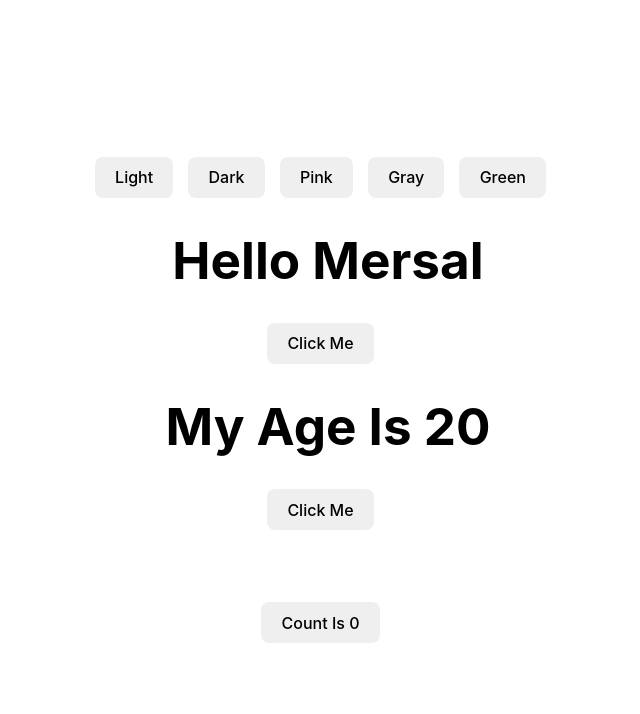
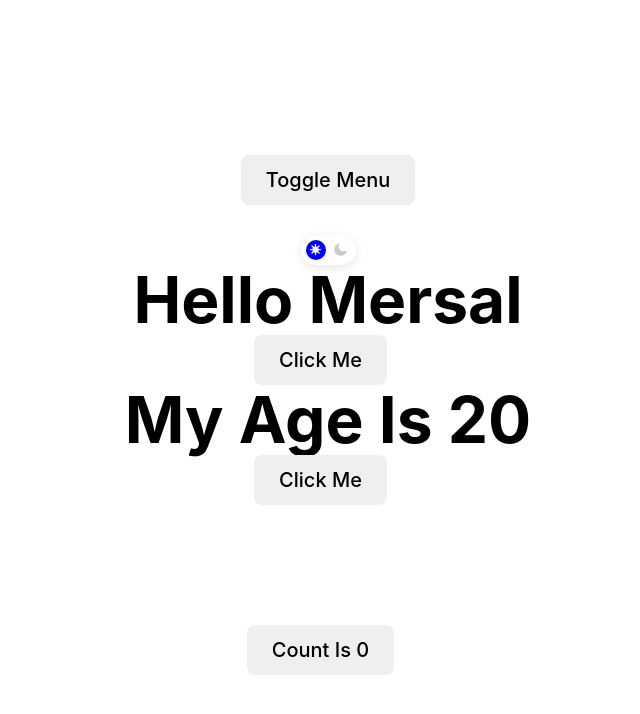
Before and after one commit to MersalHussin/React-Level2, a React (Vite) app: page / in a window 1280 px wide. Shown: the top 714 px of the page, without its empty margins (312-952 px from the left). Built offline with nearby package versions, Linux system fonts and the light colour scheme.

Commit message:
Upload Files

```diff
--- /dev/null
+++ b/components/Toggle.jsx
@@ -0,0 +1,66 @@
+import React from 'react';
+import "./toggle.css"
+
+const Toggle = (props) => {
+  return (
+<>
+  <svg display="none">
+    <symbol id="light" viewBox="0 0 24 24">
+      <g stroke="currentColor" strokeWidth={2} strokeLinecap="round">
+        <line x1={12} y1={17} x2={12} y2={20} transform="rotate(0,12,12)" />
+        <line x1={12} y1={17} x2={12} y2={20} transform="rotate(45,12,12)" />
+        <line x1={12} y1={17} x2={12} y2={20} transform="rotate(90,12,12)" />
+        <line x1={12} y1={17} x2={12} y2={20} transform="rotate(135,12,12)" />
+        <line x1={12} y1={17} x2={12} y2={20} transform="rotate(180,12,12)" />
+        <line x1={12} y1={17} x2={12} y2={20} transform="rotate(225,12,12)" />
+        <line x1={12} y1={17} x2={12} y2={20} transform="rotate(270,12,12)" />
+        <line x1={12} y1={17} x2={12} y2={20} transform="rotate(315,12,12)" />
+      </g>
+      <circle fill="currentColor" cx={12} cy={12} r={5} />
+    </symbol>
+    <symbol id="dark" viewBox="0 0 24 24">
+      <path
+        fill="currentColor"
+        d="M15.1,14.9c-3-0.5-5.5-3-6-6C8.8,7.1,9.1,5.4,9.9,4c0.4-0.8-0.4-1.7-1.2-1.4C4.6,4,1.8,7.9,2,12.5c0.2,5.1,4.4,9.3,9.5,9.5c4.5,0.2,8.5-2.6,9.9-6.6c0.3-0.8-0.6-1.7-1.4-1.2C18.6,14.9,16.9,15.2,15.1,14.9z"
+      />
+    </symbol>
+  </svg>
+  <label className="switch" onChange={props.func}>
+    <input
+      className="switch__input"
+      type="checkbox"
+      role="switch"
+      name="dark"
+    />
+    <svg className="switch__icon" width="24px" height="24px" aria-hidden="true">
+      <use href="#light" />
+    </svg>
+    <svg className="switch__icon" width="24px" height="24px" aria-hidden="true">
+      <use href="#dark" />
+    </svg>
+    <span className="switch__inner" />
+    <span className="switch__inner-icons">
+      <svg
+        className="switch__icon"
+        width="24px"
+        height="24px"
+        aria-hidden="true"
+      >
+        <use href="#light" />
+      </svg>
+      <svg
+        className="switch__icon"
+        width="24px"
+        height="24px"
+        aria-hidden="true"
+      >
+        <use href="#dark" />
+      </svg>
+    </span>
+    <span className="switch__sr">Dark Mode</span>
+  </label>
+</>
+  );
+}
+
+export default Toggle;
--- /dev/null
+++ b/components/toggle.css
@@ -0,0 +1,141 @@
+* {
+	border: 0;
+	box-sizing: border-box;
+	margin: 0;
+	padding: 0;
+}
+:root {
+	--hue: 223;
+	--primary: blue;
+	--trans-dur: 0.6s;
+	--trans-timing: cubic-bezier(0.65,0,0.35,1);
+	font-size: 20px;
+}
+/* body, */
+input {
+	font: 1em/1.5 sans-serif;
+}
+/* body {
+	background-color: hsl(var(--hue),10%,90%);
+	color: hsl(var(--hue),10%,10%);
+	display: flex;
+	height: 100vh;
+	transition:
+		background-color var(--trans-dur),
+		color var(--trans-dur);
+} */
+/* body:has(.switch__input:checked) {
+	background-color: hsl(var(--hue),10%,20%);
+	color: hsl(var(--hue),10%,90%);
+} */
+.switch,
+.switch__input {
+	display: block;
+	-webkit-tap-highlight-color: transparent;
+}
+.switch {
+	/* margin: auto; */
+	position: relative;
+	-webkit-user-select: none;
+	-moz-user-select: none;
+	user-select: none;
+}
+.switch__icon {
+	color: hsla(var(--hue),10%,80%);
+	pointer-events: none;
+	position: absolute;
+	top: 0.375em;
+	left: 0.375em;
+	width: 0.75em;
+	height: 0.75em;
+	transition:
+		color var(--trans-dur),
+		transform var(--trans-dur) var(--trans-timing);
+}
+.switch__icon:nth-of-type(2) {
+	right: 0.375em;
+	left: auto;
+}
+.switch__inner,
+.switch__inner-icons {
+	border-radius: 0.5em;
+	display: block;
+	overflow: hidden;
+	position: absolute;
+	top: 0.25em;
+	left: 0.25em;
+	width: 2.25em;
+	height: 1em;
+}
+.switch__inner:before,
+.switch__inner-icons {
+	transition: transform var(--trans-dur) var(--trans-timing);
+	transform: translateX(-1.25em);
+}
+.switch__inner:before {
+	background-color: var(--primary);
+	border-radius: inherit;
+	content: "";
+	display: block;
+	width: 100%;
+	height: 100%;
+}
+.switch__inner-icons {
+	pointer-events: none;
+}
+.switch__inner-icons .switch__icon {
+	color: hsl(0,0%,100%);
+	top: 0.125em;
+	left: 0.125em;
+	transform: translateX(1.25em);
+}
+.switch__inner-icons .switch__icon:nth-child(2) {
+	right: 0.125em;
+	left: auto;
+}
+.switch__input {
+	background-color: hsl(0,0%,100%);
+	border-radius: 0.75em;
+	box-shadow:
+		0 0 0 0.0625em hsla(var(--hue),90%,50%,0),
+		0 0.125em 0.5em hsla(var(--hue),10%,10%,0.1);
+	outline: transparent;
+	width: 2.75em;
+	height: 1.5em;
+	-webkit-appearance: none;
+	appearance: none;
+	transition:
+		background-color var(--trans-dur),
+		box-shadow var(--trans-dur);
+}
+.switch__input:checked {
+	background-color: hsl(var(--hue),10%,10%);
+}
+.switch__input:checked ~ .switch__icon {
+	color: hsla(var(--hue),10%,40%);
+}
+.switch__input:checked ~ .switch__inner:before,
+.switch__input:checked ~ .switch__inner-icons {
+	transform: translateX(1.25em);
+}
+.switch__input:not(:checked) ~ .switch__icon:first-of-type,
+.switch__input:checked ~ .switch__icon:nth-of-type(2) {
+	transform: rotate(360deg);
+}
+.switch__input:checked ~ .switch__inner-icons .switch__icon:first-of-type {
+	transform: translateX(-1.25em) rotate(-360deg);
+}
+.switch__input:checked ~ .switch__inner-icons .switch__icon:nth-of-type(2) {
+	transform: translateX(-1.25em) rotate(360deg);
+}
+.switch__input:focus-visible {
+	box-shadow:
+		0 0 0 0.0625em hsla(var(--hue),90%,50%,1),
+		0 0.125em 0.5em hsla(var(--hue),10%,10%,0.1);
+}
+.switch__sr {
+	overflow: hidden;
+	position: absolute;
+	width: 1px;
+	height: 1px;
+}
--- a/src/App.jsx
+++ b/src/App.jsx
@@ -3,12 +3,14 @@
 import viteLogo from '/vite.svg'
 import './App.css'
 import './mood.css'
+import Toggle from '../components/Toggle'
 
 function App() {
   const [name , setName] = useState("Mersal")
   const [age , setAge] = useState(20)
   const [count , setCount] = useState(0)
   const [mood , setMood] = useState("light")
+  const [toggle , settoggle] = useState("")
 
   const nameChange = () => {
   if (name == "Mersal" ){
@@ -17,20 +19,29 @@
     setName("Mersal")
   }
 }
-
-
+/*
+  -------------------------
+  --Toggle Menu Condation--
+  -------------------------
+*/
+const toggleFun = () => {
+  (toggle == "") ? settoggle("dark")  : settoggle("")
+}
 
   const counter = () => {
     setCount(count+1);
   }
   return (
-    <div className={`App ${mood}`}>
-      <div className='buttons'>
+    <div className={`App ${toggle}`}>
+        <button  style={{margin:30}} onClick={toggleFun}>Toggle Menu</button>
+      {/* <div className='buttons'>
         <button  onClick={() => setMood("")}>Light</button>
         <button onClick={() => setMood("dark")}>Dark</button>
         <button onClick={() => setMood("pink")}>Pink</button>
         <button onClick={() => setMood("gray")}>Gray</button>
         <button onClick={() => setMood("green")}>Green</button>
+      </div> */}
+      <Toggle func={toggleFun}/>
         <h1>Hello {name}</h1>
         <button onClick={nameChange}>Click Me</button>
         <h1>My Age Is {age}</h1>
@@ -40,7 +51,6 @@
         <br />
         <br />
         <button onClick={counter}>Count Is {count}</button>
-      </div>
     </div>
 
   )
```
